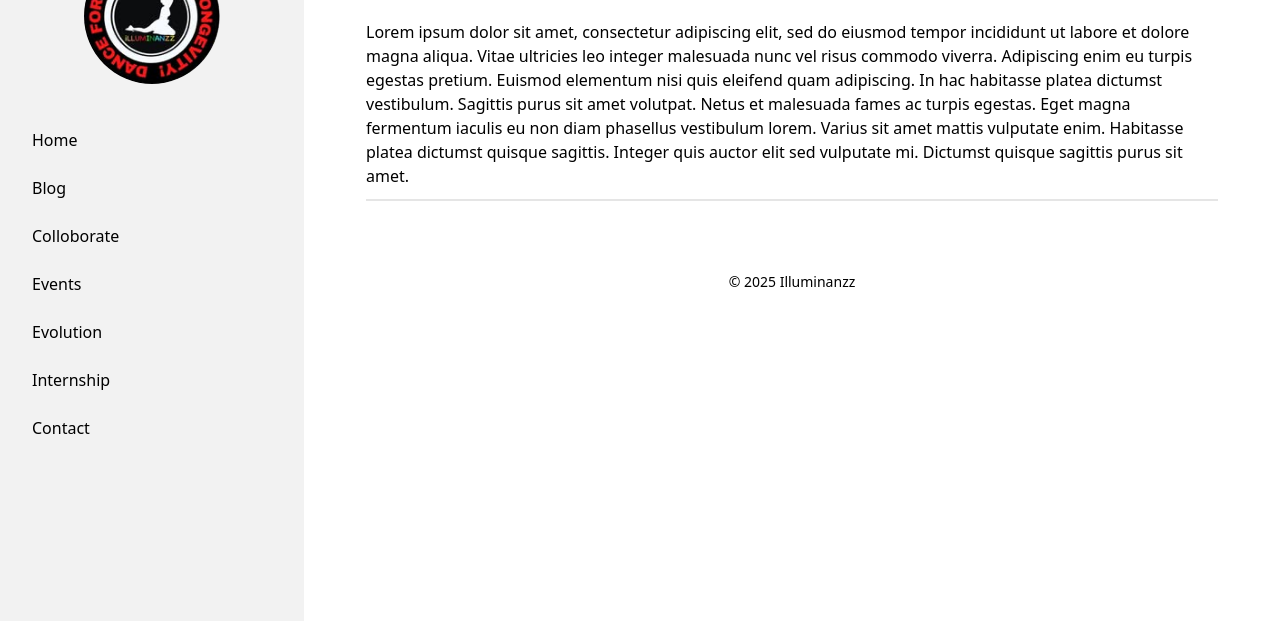
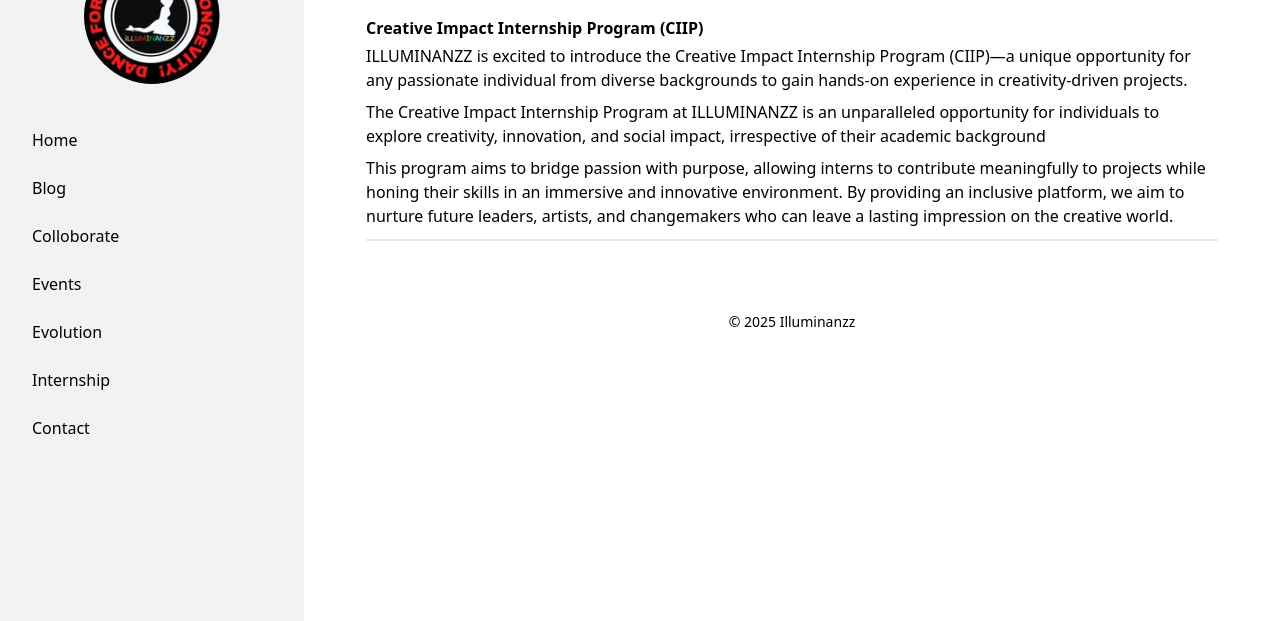
Before and after one commit to Illuminanzz/illuminanzz, an Astro site: page /internship in a window 1280 px wide. Shown: the part 80-701 px from the top of the page. Built offline with nearby package versions, Linux system fonts and the light colour scheme; Astro itself is replaced by a stand-in of ours.

Commit message:
Update internship.astro

```diff
--- a/src/pages/internship.astro
+++ b/src/pages/internship.astro
@@ -8,16 +8,12 @@ import HorizontalCard from "../components/HorizontalCard.astro";
     <div class="text-3xl w-full font-bold mb-5">Internship</div>
   </div>
   <div class="grow w-full flex-col md:flex-row">
-    <p class="py-1 text-1xl">Lorem ipsum dolor sit amet, consectetur adipiscing elit, sed do eiusmod tempor
-incididunt ut labore et dolore magna aliqua. Vitae ultricies leo integer
-malesuada nunc vel risus commodo viverra. Adipiscing enim eu turpis egestas
-pretium. Euismod elementum nisi quis eleifend quam adipiscing. In hac habitasse
-platea dictumst vestibulum. Sagittis purus sit amet volutpat. Netus et malesuada
-fames ac turpis egestas. Eget magna fermentum iaculis eu non diam phasellus
-vestibulum lorem. Varius sit amet mattis vulputate enim. Habitasse platea
-dictumst quisque sagittis. Integer quis auctor elit sed vulputate mi. Dictumst
-quisque sagittis purus sit amet.</p>
+    <h3><b>Creative Impact Internship Program (CIIP)</b></h3>
+    <p class="py-1 text-1xl">ILLUMINANZZ is excited to introduce the Creative Impact Internship Program (CIIP)—a unique opportunity for any passionate individual from diverse backgrounds to gain hands-on experience in creativity-driven projects.</p>
 
+
+    <p class="py-1 text-1xl">The Creative Impact Internship Program at ILLUMINANZZ is an unparalleled opportunity for individuals to explore creativity, innovation, and social impact, irrespective of their academic background</p>
+    <p class="py-1 text-1xl"> This program aims to bridge passion with purpose, allowing interns to contribute meaningfully to projects while honing their skills in an immersive and innovative environment. By providing an inclusive platform, we aim to nurture future leaders, artists, and changemakers who can leave a lasting impression on the creative world.</p>
   </div>
 
 
```
